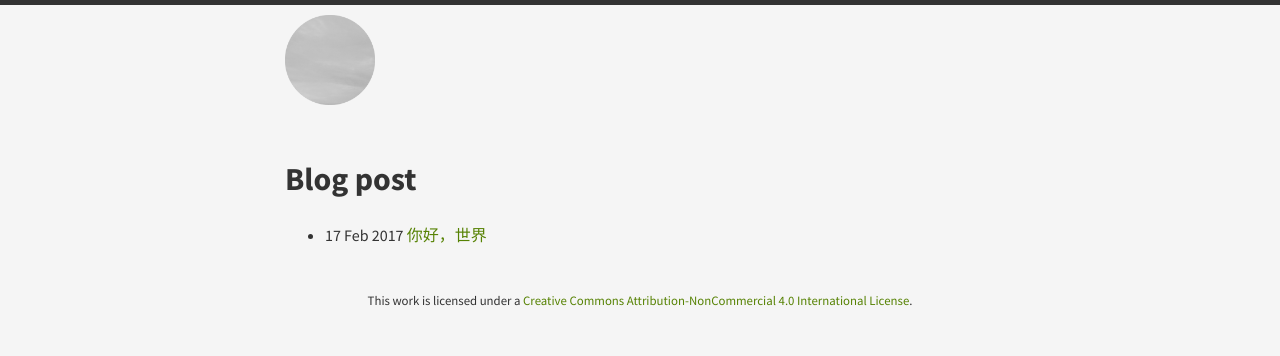
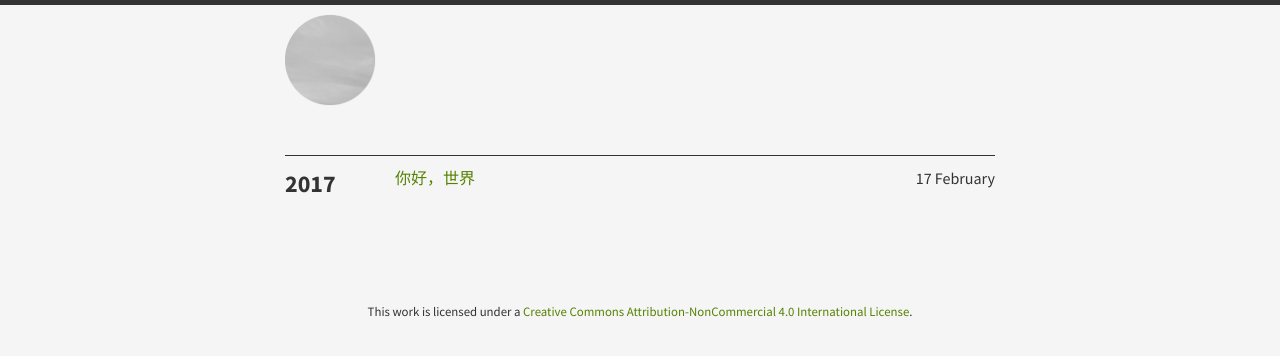
Before and after one commit to junhg521/junhg521.github.io, a Jekyll site: the page built from index.html, in a window 1280 px wide. Shown: the top 356 px of the page. Built offline with Jekyll 4.4.1, drawn with Linux system fonts in a browser that asks for light colours.

Commit message:
add theme

```diff
--- a/index.html
+++ b/index.html
@@ -1,14 +1,4 @@
 ---
-layout: default
-title: Jun
+layout: home
+title: Home
 ---
-<div id="home">
-	<h1>Blog post</h1>
-	<ul>
-		{% for post in site.posts %}
-		<li>
-			{{ post.date | date_to_string }} <a href="{{ site.baseurl }}{{ post.url }}">{{ post.title }}</a>
-		</li>
-　　	{% endfor %}
-	</ul>
-</div>
```
